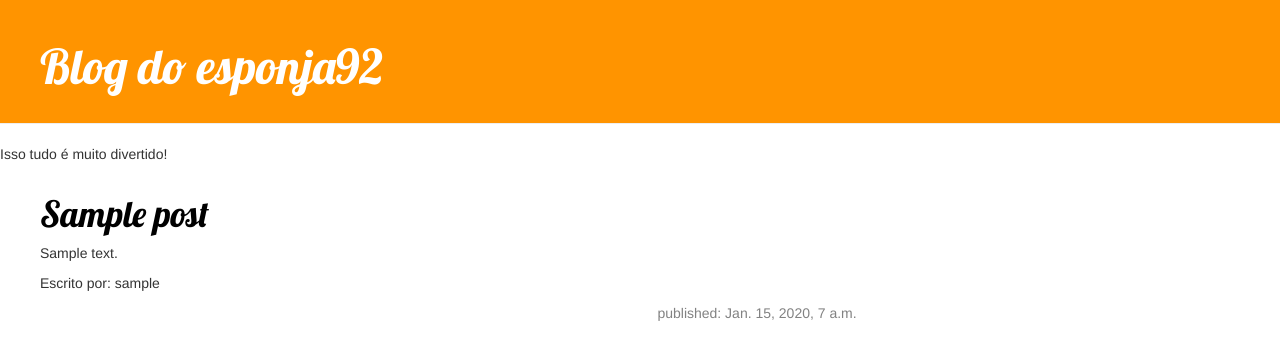
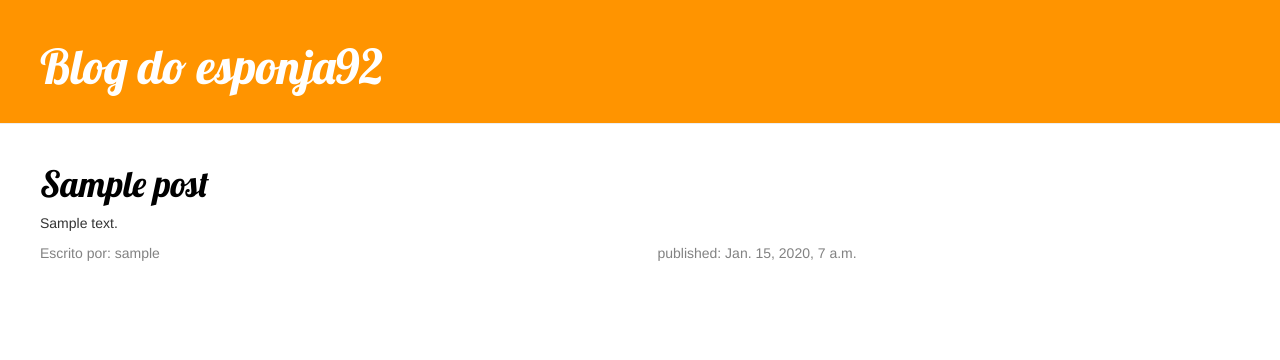
Before and after one commit to esponja92/my-first-blog, a Django app: template blog/templates/blog/post_list.html in a window 1280 px wide. Shown: the top 360 px of the page. Run offline with Django 3.2, Linux system fonts and the light colour scheme; the template is opened without the code that fills it: values that come from a table or form of the project are taken from there, others are empty; tables that the repository leaves empty hold one stand-in row (values such as "Sample post"); some libraries are stand-ins or nearby versions.

Commit message:
Melhorado o HTML/CSS da home - parte 2.

```diff
--- a/blog/static/css/blog.css
+++ b/blog/static/css/blog.css
@@ -23,6 +23,11 @@ h1, h2, h3, h4 {
     color: #828282;
 }
 
+.signature{
+	float: left;
+	color: #828282;
+}
+
 .save {
     float: right;
 }
--- a/blog/templates/blog/post_list.html
+++ b/blog/templates/blog/post_list.html
@@ -12,7 +12,6 @@
 		<div class="page-header">
 			<h1>Blog do esponja92</h1>
 		</div>
-		<p>Isso tudo é muito divertido!</p>
 		<div class="content conainer">
 			<div class="row">
 				<div class="col-md-8">
@@ -20,7 +19,9 @@
 						<div class="post">
 							<h1><a href="#">{{post.title}}</a></h1>
 							<p>{{post.text|linebreaks}}</p>
-							<p>Escrito por: {{post.author}}</p>
+							<div class="signature">
+								<p>Escrito por: {{post.author}}</p>
+							</div>
 							<div class="date">
 								<p>published: {{post.published_date}}</p>
 							</div>
```
